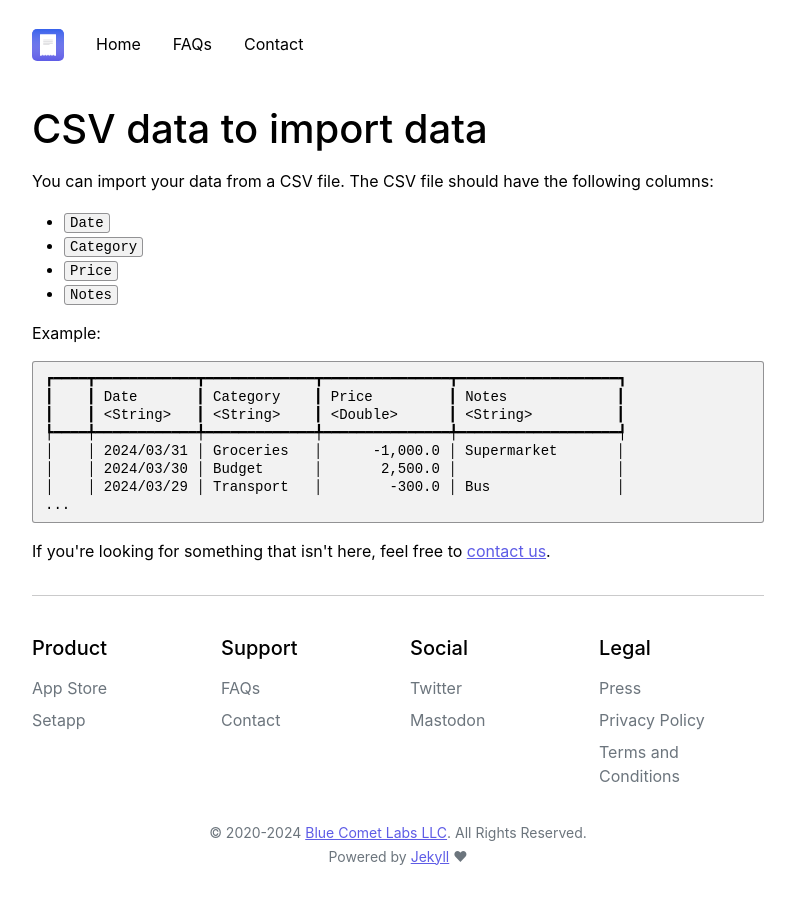
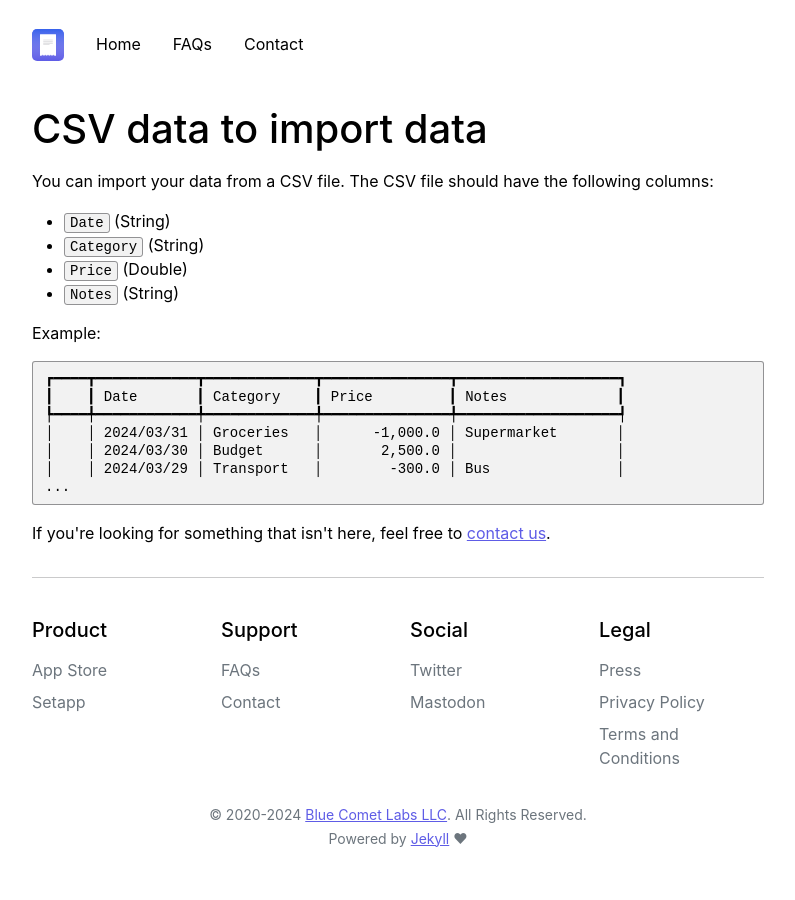
Before and after one commit to bluecometlabs/getexpenses.app, a Jekyll site: the page built from pages/faq/csv-data.md, in a window 1280 px wide. Shown: the whole page, without its empty margins (242-1037 px from the left). Built offline with Jekyll 4.4.1, drawn with Linux system fonts in a browser that asks for light colours; some of the changed lines change nothing that is shown.

Commit message:
Improve csv page

````diff
--- a/pages/faq/csv-data.md
+++ b/pages/faq/csv-data.md
@@ -8,17 +8,16 @@ permalink: /faq/csv-data
 
 You can import your data from a CSV file. The CSV file should have the following columns:
 
-- `Date`
-- `Category`
-- `Price`
-- `Notes`
+- `Date` (String)
+- `Category` (String)
+- `Price` (Double)
+- `Notes` (String)
 
 Example:
 
 ```
 ┏━━━━┳━━━━━━━━━━━━┳━━━━━━━━━━━━━┳━━━━━━━━━━━━━━━┳━━━━━━━━━━━━━━━━━━━┓
 ┃    ┃ Date       ┃ Category    ┃ Price         ┃ Notes             ┃
-┃    ┃ <String>   ┃ <String>    ┃ <Double>      ┃ <String>          ┃
 ┡━━━━╇━━━━━━━━━━━━╇━━━━━━━━━━━━━╇━━━━━━━━━━━━━━━╇━━━━━━━━━━━━━━━━━━━┩
 │    │ 2024/03/31 │ Groceries   │      -1,000.0 │ Supermarket       │
 │    │ 2024/03/30 │ Budget      │       2,500.0 │                   │
````
